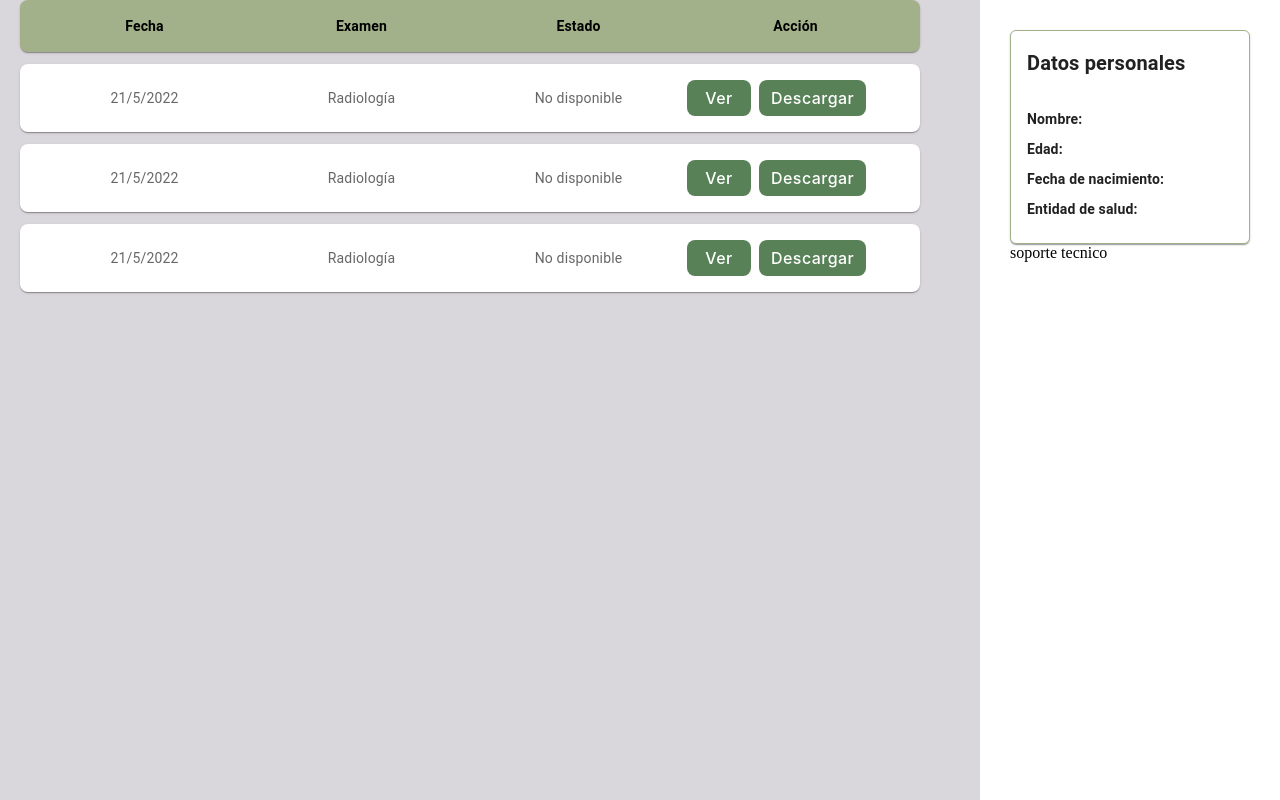
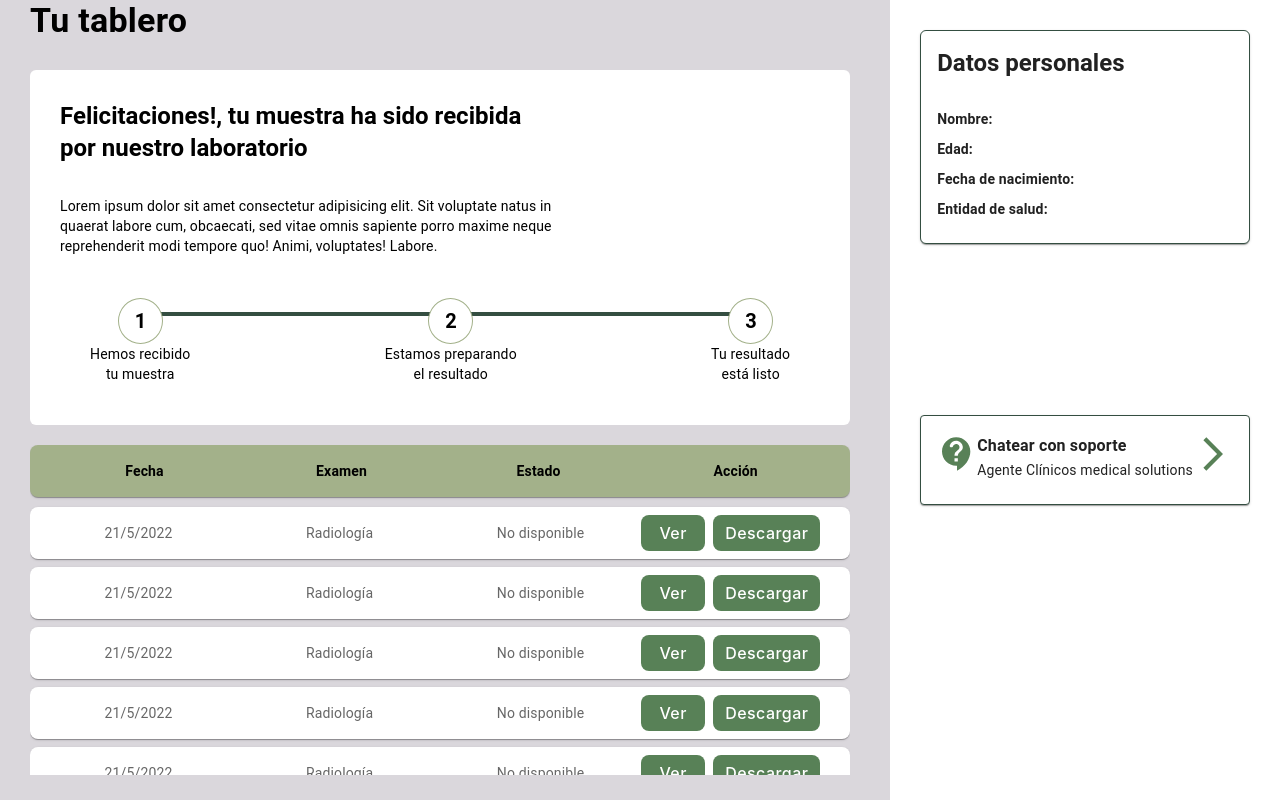
Before and after one commit to No-Country/C7-G20-T-Java-React, a React app in the folder Client/: page / in a window 1280 px wide. Built offline with nearby package versions, Linux system fonts and the light colour scheme.

Commit message:
vista completa del dashboard paciente

```diff
--- a/Client/src/App.jsx
+++ b/Client/src/App.jsx
@@ -1,37 +1,8 @@
-import UserDashboard from './pages/UserDashboard/UserDashboard';
+import Index from './pages/UserDashboard/index';
 import './App.css';
-import MenuAside from './pages/UserDashboard/components/MenuAside';
 
 const App = () => {
-	const mainApp = {
-		backgroundColor: '#dad7dc',
-		height: '100vh',
-		width: '100%',
-		display: 'flex',
-		gap: '60px',
-	};
-
-	const dashboardApp = {
-		flexBasis: '75%',
-		marginLeft: '20px',
-	};
-	const menuAsideApp = {
-		flexBasis: '25%',
-	};
-
-	return (
-		<main style={mainApp}>
-			<section style={dashboardApp}>
-				<article></article>
-				<article>
-					<UserDashboard />
-				</article>
-			</section>
-			<section style={menuAsideApp}>
-				<MenuAside />
-			</section>
-		</main>
-	);
+	return <Index />;
 };
 
 export default App;
--- a/Client/src/pages/UserDashboard/UserDashboard.jsx
+++ b/Client/src/pages/UserDashboard/UserDashboard.jsx
@@ -1,12 +1,55 @@
 // Aquí se crearán los componentes propios de cada vista,
 // esto mejora la eficiencia en la carga de la App
 import ResultList from './components/ResultList';
+import MenuAside from './components/MenuAside';
+import { Box, Typography } from '@mui/material';
+import BoxResult from './components/BoxResult';
 
 const UserDashboard = () => {
+	const mainApp = {
+		backgroundColor: '#dad7dc',
+		width: '100%',
+		display: 'grid',
+		gridTemplateColumns: '2fr, 1fr',
+		gap: '40px',
+	};
+
+	const mainViewApp = {
+		gridColumn: '1/2',
+		marginLeft: '30px',
+		display: 'grid',
+		gridTemplateRows: ' 50px repeat(2,1fr)',
+		gap: '20px',
+	};
+	const asideViewApp = {
+		gridColumn: '2/3',
+	};
+
 	return (
-		<>
-			<ResultList />
-		</>
+		<main style={mainApp}>
+			<Box style={mainViewApp}>
+				<Typography variant='h4'>
+					<b>Tu tablero</b>
+				</Typography>
+				<article>
+					<BoxResult />
+				</article>
+				<article>
+					<ResultList />
+				</article>
+			</Box>
+			<section style={asideViewApp}>
+				<MenuAside
+					data={[
+						'Nombre:',
+						'Edad:',
+						'Fecha de nacimiento:',
+						'Entidad de salud:',
+					]}
+					title='Datos personales'
+				/>
+			</section>
+		</main>
 	);
 };
 
--- /dev/null
+++ b/Client/src/pages/UserDashboard/components/BoxResult.jsx
@@ -0,0 +1,102 @@
+import { Grid, Typography } from '@mui/material';
+import { Box } from '@mui/system';
+
+const BoxResult = () => {
+	const nums = [
+		{
+			num: 1,
+			text: `Hemos recibido
+            tu muestra`,
+		},
+		{
+			num: 2,
+			text: `Estamos preparando
+            el resultado`,
+		},
+		{
+			num: 3,
+			text: `Tu resultado
+            está listo`,
+		},
+	];
+
+	return (
+		<Grid
+			container
+			sx={{
+				backgroundColor: '#fff',
+				borderRadius: '6px',
+				padding: '30px',
+				gap: '10px',
+				height: '100%',
+			}}
+		>
+			<Grid item>
+				<Typography variant='h5' sx={{ width: '70%' }}>
+					<b>
+						Felicitaciones!, tu muestra ha sido recibida por nuestro laboratorio
+					</b>
+				</Typography>
+			</Grid>
+			<Grid item>
+				<Typography variant='body2' sx={{ width: '70%' }}>
+					Lorem ipsum dolor sit amet consectetur adipisicing elit. Sit voluptate
+					natus in quaerat labore cum, obcaecati, sed vitae omnis sapiente porro
+					maxime neque reprehenderit modi tempore quo! Animi, voluptates!
+					Labore.
+				</Typography>
+			</Grid>
+			<Grid
+				container
+				sx={{
+					justifyContent: 'space-between',
+					padding: '0 30px',
+					position: 'relative',
+				}}
+			>
+				<Grid item sx={{ position: 'relative', width: '100%' }}>
+					<Typography
+						sx={{
+							border: '2px solid #344E41',
+							width: '90%',
+							position: 'absolute',
+							top: '25px',
+							left: '30px',
+						}}
+					></Typography>
+				</Grid>
+				{nums.map((item) => (
+					<Grid
+						key={item.num}
+						sx={{
+							zIndex: '200',
+							position: 'relative',
+							width: 'fit-content',
+						}}
+					>
+						<Typography
+							variant='h6'
+							sx={{
+								borderRadius: '50%',
+								border: '1px solid #A3B18A',
+								padding: '6px 16px',
+								width: '45px',
+								backgroundColor: '#fff',
+								margin: 'auto',
+							}}
+						>
+							<b>{item.num}</b>
+						</Typography>
+						<Typography variant='body2' sx={{ textAlign: 'center' }}>
+							{item.text.split(' ').slice(0, 3).join(' ')}
+							<br />
+							{item.text.split(' ').slice(3, item.text.length).join(' ')}
+						</Typography>
+					</Grid>
+				))}
+			</Grid>
+		</Grid>
+	);
+};
+
+export default BoxResult;
--- a/Client/src/pages/UserDashboard/components/MenuAside.jsx
+++ b/Client/src/pages/UserDashboard/components/MenuAside.jsx
@@ -1,46 +1,68 @@
-import { Box, Card, CardContent, Typography } from '@mui/material';
+import { Box, Card, CardContent, Grid, Typography } from '@mui/material';
+import ContactSupportRoundedIcon from '@mui/icons-material/ContactSupportRounded';
+import ArrowForwardIosIcon from '@mui/icons-material/ArrowForwardIos';
 
-const MenuAside = () => {
+const MenuAside = ({ data, title }) => {
 	const asideApp = {
 		backgroundColor: '#fff',
 		height: '100vh',
 		padding: '30px',
+		display: 'grid',
+		gridTemplateRows: 'repeat(2,1fr)',
+		gap: '30px',
+	};
+
+	const styleSupport = {
+		color: '588157',
+		fontSize: '2.5em',
+		cursor: 'pointer',
 	};
 
 	return (
 		<aside style={asideApp}>
-			<section>
 			<Box sx={{ height: 'fit-content' }}>
 				<Card
 					sx={{
 						height: 'inherit',
-							border: '1px solid #A3B18A',
+						border: '1px solid #344E41',
 						borderRadius: '6px',
 					}}
 				>
 					<CardContent
 						sx={{ display: 'flex', flexDirection: 'column', gap: '10px' }}
 					>
-							<Typography variant='h6' sx={{ marginBottom: '20px' }}>
-								<b>Datos personales</b>
+						<Typography variant='h5' sx={{ marginBottom: '20px' }}>
+							<b>{title}</b>
 						</Typography>
-							<Typography component='div' variant='body2'>
-								<b>Nombre:</b>
+						{data.map((item) => (
+							<Typography key={item} variant='body2'>
+								<b>{item}</b>
 							</Typography>
-							<Typography component='div' variant='body2'>
-								<b>Edad:</b>
-							</Typography>
-							<Typography component='div' variant='body2'>
-								<b>Fecha de nacimiento:</b>
-							</Typography>
-							<Typography component='div' variant='body2'>
-								<b>Entidad de salud:</b>
-							</Typography>
+						))}
 					</CardContent>
 				</Card>
 			</Box>
-				<article>soporte tecnico</article>
-			</section>
+			<Box>
+				<Card sx={{ border: '1px solid #344E41' }}>
+					<CardContent>
+						<Grid container sx={{ flexDirection: 'row', alignItems: 'center' }}>
+							<Grid>{<ContactSupportRoundedIcon style={styleSupport} />}</Grid>
+							<Grid
+								container
+								sx={{ width: 'fit-content', flexDirection: 'column' }}
+							>
+								<Typography variant='subtitle1'>
+									<b>Chatear con soporte</b>
+								</Typography>
+								<Typography variant='body2'>
+									Agente Clínicos medical solutions
+								</Typography>
+							</Grid>
+							<Grid>{<ArrowForwardIosIcon style={styleSupport} />}</Grid>
+						</Grid>
+					</CardContent>
+				</Card>
+			</Box>
 		</aside>
 	);
 };
--- a/Client/src/pages/UserDashboard/components/ResultList.jsx
+++ b/Client/src/pages/UserDashboard/components/ResultList.jsx
@@ -63,7 +63,7 @@ const columns = ['Fecha', 'Examen', 'Estado', 'Acción'];
 const Item = styled(Paper)(({ theme }) => ({
 	backgroundColor: theme.palette.mode === 'dark' ? '#1A2027' : '#fff',
 	...theme.typography.body2,
-	padding: theme.spacing(2),
+	padding: theme.spacing(1),
 	textAlign: 'center',
 	color: theme.palette.text.secondary,
 	display: 'grid',
@@ -104,20 +104,53 @@ const rows = [
 		false,
 		<Buttons title={{ first: 'Ver', second: 'Descargar' }} quantity={2} />
 	),
+	createData(
+		`${new Date().getDate()}/${new Date().getDay()}/${new Date().getFullYear()}`,
+		'Radiología',
+		false,
+		<Buttons title={{ first: 'Ver', second: 'Descargar' }} quantity={2} />
+	),
+	createData(
+		`${new Date().getDate()}/${new Date().getDay()}/${new Date().getFullYear()}`,
+		'Radiología',
+		false,
+		<Buttons title={{ first: 'Ver', second: 'Descargar' }} quantity={2} />
+	),
+	createData(
+		`${new Date().getDate()}/${new Date().getDay()}/${new Date().getFullYear()}`,
+		'Radiología',
+		false,
+		<Buttons title={{ first: 'Ver', second: 'Descargar' }} quantity={2} />
+	),
 ];
 
 const ResultList = () => {
 	return (
-		<Box sx={{ width: '100%' }}>
-			<Grid container spacing={1.5}>
-				<Grid item xs={12}>
+		<Box
+			sx={{
+				height: '330px',
+				overflowY: 'scroll',
+				width: '100%',
+				position: 'relative',
+			}}
+		>
+			<Grid
+				item
+				xs={12}
+				sx={{
+					position: 'sticky',
+					top: '0',
+					zIndex: '100',
+					marginBottom: '10px',
+				}}
+			>
 				<Header>
 					{columns.map((title) => (
 						<Grid key={title}>{title}</Grid>
 					))}
 				</Header>
 			</Grid>
-
+			<Grid container spacing={1}>
 				{rows.map((row, index) => (
 					<Grid item xs={12} key={index}>
 						<Item>
@@ -130,30 +163,6 @@ const ResultList = () => {
 				))}
 			</Grid>
 		</Box>
-		// <TableContainer component={Paper}>
-		// 	<Table>
-		// 		<TableHead>
-		// 			<TableRow>
-		// 				<TableCell>Fecha</TableCell>
-		// 				<TableCell>Examen</TableCell>
-		// 				<TableCell>Estado</TableCell>
-		// 				<TableCell>Acción</TableCell>
-		// 			</TableRow>
-		// 		</TableHead>
-		// 		<TableBody>
-		// 			{rows.map((row, index) => (
-		// 				<TableRow key={index}>
-		// 					<TableCell>{row.date}</TableCell>
-		// 					<TableCell>{row.typeExam}</TableCell>
-		// 					<TableCell>
-		// 						{row.state ? 'Disponible' : 'No disponible'}
-		// 					</TableCell>
-		// 					<TableCell>{row.action}</TableCell>
-		// 				</TableRow>
-		// 			))}
-		// 		</TableBody>
-		// 	</Table>
-		// </TableContainer>
 	);
 };
 
--- a/Client/src/pages/UserDashboard/index.jsx
+++ b/Client/src/pages/UserDashboard/index.jsx
@@ -1 +1,9 @@
 //Aquí va la estructura gerenal de dicha vista
+
+import UserDashboard from './UserDashboard';
+
+const Index = () => {
+	return <UserDashboard />;
+};
+
+export default Index;
```
Lines whose indentation alone changed are shown as unchanged.
